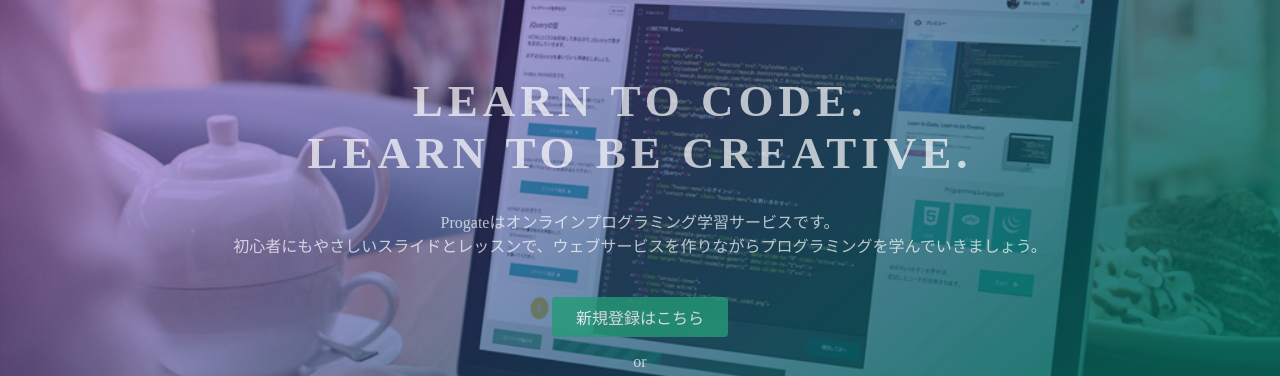
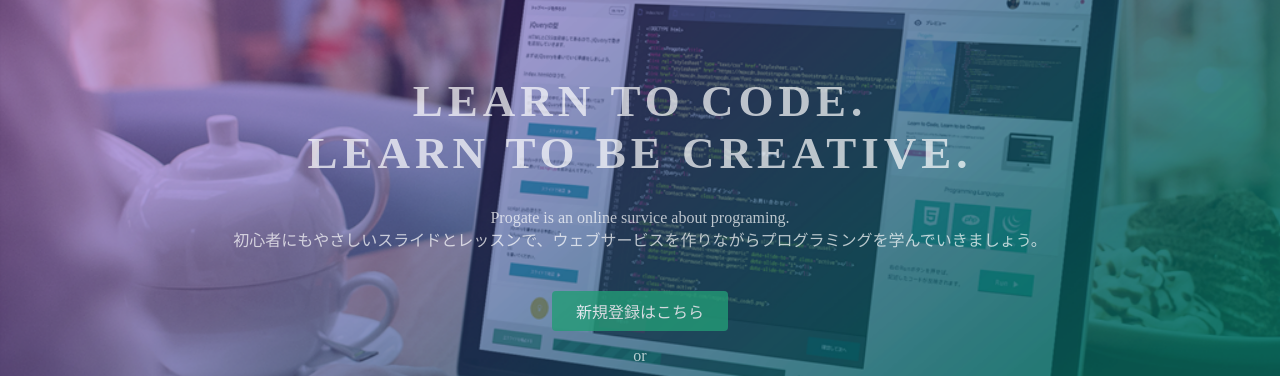
Before and after one commit to hana0317/hana0317.github.io, a plain HTML site: page index.html in a window 1280 px wide. Shown: the part 135-511 px from the top of the page. Drawn offline with Linux system fonts and the light colour scheme.

Commit message:
Update index.html

```diff
--- a/index.html
+++ b/index.html
@@ -24,7 +24,7 @@
   <div class="top-wrapper">
     <div class="container">
       <h1>LEARN TO CODE.<br>LEARN TO BE CREATIVE.</h1>
-      <p>Progateはオンラインプログラミング学習サービスです。<br>初心者にもやさしいスライドとレッスンで、ウェブサービスを作りながらプログラミングを学んでいきましょう。</p>
+      <p>Progate is an online survice about programing.<br>初心者にもやさしいスライドとレッスンで、ウェブサービスを作りながらプログラミングを学んでいきましょう。</p>
       <div class="btn-wrapper">
         <a href="#" class="btn signup">新規登録はこちら</a>
         <p>or</p>
```
